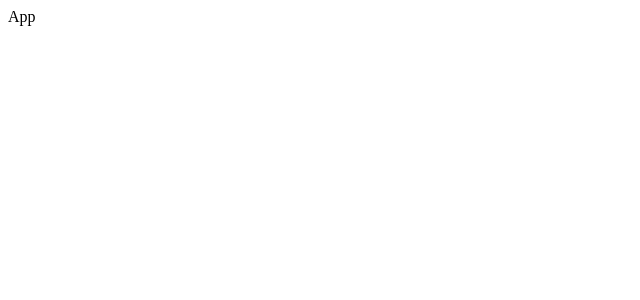
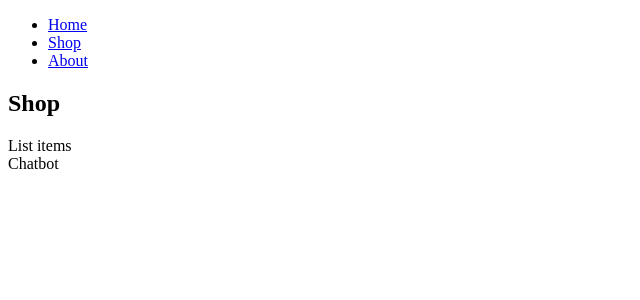
Before and after one commit to RohanRajGautam/chatbot, a React (Create React App) app in the folder client/: page /shop in a window 1280 px wide. Shown: the top 300 px of the page, without its empty margins (0-640 px from the left). Built offline with nearby package versions, Linux system fonts and the light colour scheme.

Commit message:
added simple interface for component

```diff
--- a/client/src/components/App.js
+++ b/client/src/components/App.js
@@ -1,7 +1,25 @@
 import React from 'react';
+import { BrowserRouter, Route } from 'react-router-dom';
+import Chatbot from './chatbot/Chatbot';
 
-const App = () => {
-  return <div>App</div>;
-};
+//components
+import Header from './Header';
+import About from './pages/About';
+import Landing from './pages/Landing';
+import Shop from './shop/Shop';
+
+const App = () => (
+  <div>
+    <BrowserRouter>
+      <div>
+        <Header />
+        <Route exact path='/' component={Landing} />
+        <Route exact path='/about' component={About} />
+        <Route exact path='/shop' component={Shop} />
+        <Chatbot />
+      </div>
+    </BrowserRouter>
+  </div>
+);
 
 export default App;
--- /dev/null
+++ b/client/src/components/Header.js
@@ -0,0 +1,20 @@
+import React from 'react';
+import { Link } from 'react-router-dom';
+
+const Header = () => (
+  <nav>
+    <ul>
+      <li>
+        <Link to={'/'}>Home</Link>
+      </li>
+      <li>
+        <Link to={'/shop'}>Shop</Link>
+      </li>
+      <li>
+        <Link to={'/about'}>About</Link>
+      </li>
+    </ul>
+  </nav>
+);
+
+export default Header;
--- /dev/null
+++ b/client/src/components/chatbot/Chatbot.js
@@ -0,0 +1,5 @@
+import React from 'react';
+
+const Chatbot = () => <div>Chatbot</div>;
+
+export default Chatbot;
--- a/client/src/components/pages/About.js
+++ b/client/src/components/pages/About.js
@@ -1,7 +1,5 @@
 import React from 'react';
 
-const About = () => {
-  return <div>About Page</div>;
-};
+const About = () => <div>About Page</div>;
 
 export default About;
--- a/client/src/components/pages/Landing.js
+++ b/client/src/components/pages/Landing.js
@@ -1,11 +1,9 @@
 import React from 'react';
 
-const Landing = () => {
-  return (
-    <div>
-      <h1>Selling you great stuff!</h1>
-    </div>
-  );
-};
+const Landing = () => (
+  <div style={{ textAlign: 'center' }}>
+    <h1>Selling you great stuff!</h1>
+  </div>
+);
 
 export default Landing;
--- /dev/null
+++ b/client/src/components/shop/ItemList.js
@@ -0,0 +1,5 @@
+import React from 'react';
+
+const ItemList = () => <div>List items</div>;
+
+export default ItemList;
--- /dev/null
+++ b/client/src/components/shop/Shop.js
@@ -0,0 +1,11 @@
+import React from 'react';
+import ItemList from './ItemList';
+
+const Shop = () => (
+  <div>
+    <h2>Shop</h2>
+    <ItemList />
+  </div>
+);
+
+export default Shop;
--- a/package.json
+++ b/package.json
@@ -18,7 +18,8 @@
   "dependencies": {
     "body-parser": "^1.19.0",
     "dialogflow": "^1.2.0",
-    "express": "^4.17.1"
+    "express": "^4.17.1",
+    "react-router-dom": "^5.2.0"
   },
   "devDependencies": {
     "concurrently": "^5.3.0",
```
Also changed, not shown: 1 other file (tests, documents, lock files or other folders).
